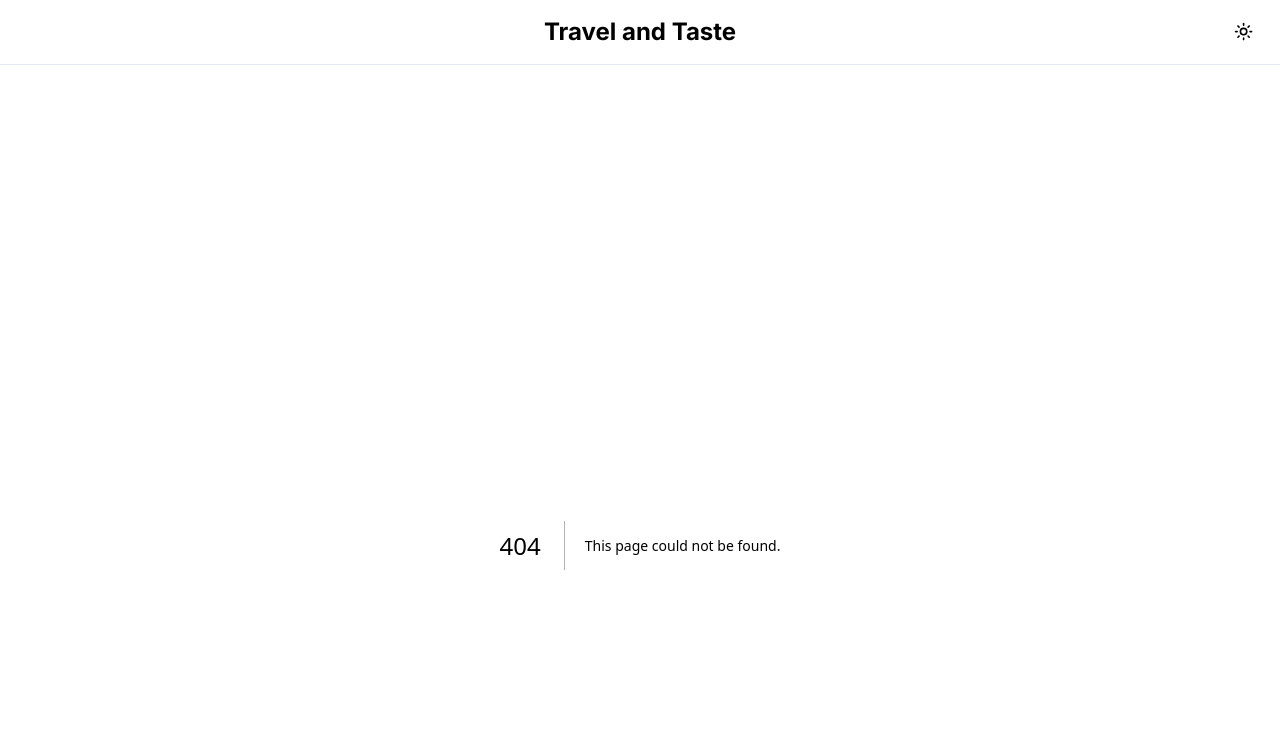
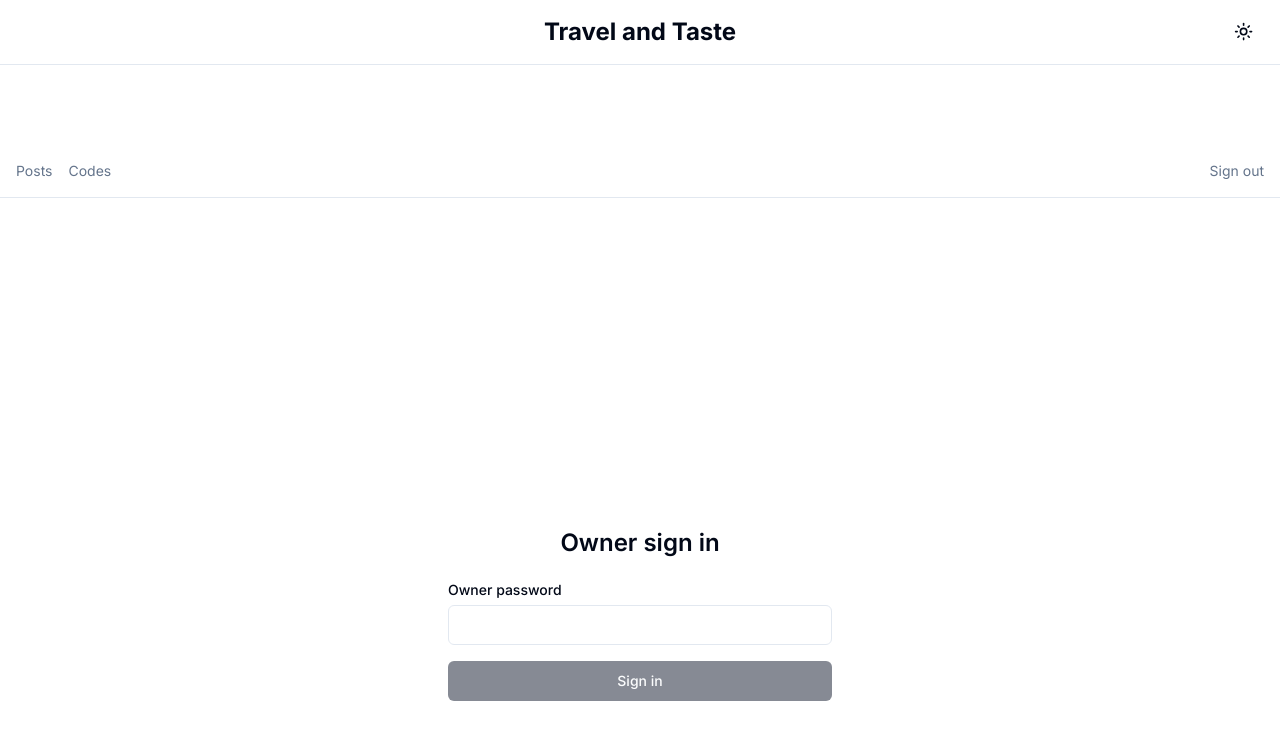
Before and after one commit to pretxel/travel-taste, a Next.js app: page /admin/login in a window 1280 px wide. Before the commit this address had no page. Shown: the top 740 px of the page. Built offline with nearby package versions, Linux system fonts and the light colour scheme.

Commit message:
feat(admin): admin layout with nav and sign out

```diff
--- /dev/null
+++ b/app/admin/layout.tsx
@@ -0,0 +1,11 @@
+import React from 'react';
+import { AdminNav } from '@/components/admin/admin-nav';
+
+export default function AdminLayout({ children }: { children: React.ReactNode }) {
+  return (
+    <div className="min-h-screen">
+      <AdminNav />
+      <main className="container mx-auto p-4">{children}</main>
+    </div>
+  );
+}
--- /dev/null
+++ b/app/admin/login/page.tsx
@@ -0,0 +1,14 @@
+import { OwnerLogin } from '@/components/auth/owner-login';
+
+export default function Page() {
+  return (
+    <div className="flex min-h-screen items-center justify-center p-4">
+      <div className="w-full max-w-sm space-y-6">
+        <div className="text-center">
+          <h1 className="text-2xl font-semibold">Owner sign in</h1>
+        </div>
+        <OwnerLogin />
+      </div>
+    </div>
+  );
+}
--- /dev/null
+++ b/components/admin/admin-nav.tsx
@@ -0,0 +1,41 @@
+'use client';
+import Link from 'next/link';
+import { usePathname } from 'next/navigation';
+import { cn } from '@/lib/utils';
+
+const tabs = [
+  { href: '/admin', label: 'Posts' },
+  { href: '/admin/codes', label: 'Codes' },
+];
+
+export function AdminNav() {
+  const pathname = usePathname();
+  return (
+    <nav className="flex items-center justify-between border-b p-4">
+      <div className="flex gap-4">
+        {tabs.map(t => (
+          <Link
+            key={t.href}
+            href={t.href}
+            className={cn(
+              'text-sm',
+              pathname === t.href ? 'font-semibold' : 'text-muted-foreground'
+            )}
+          >
+            {t.label}
+          </Link>
+        ))}
+      </div>
+      <button
+        type="button"
+        className="text-sm text-muted-foreground hover:text-foreground"
+        onClick={async () => {
+          await fetch('/api/admin/logout', { method: 'POST' });
+          window.location.href = '/admin/login';
+        }}
+      >
+        Sign out
+      </button>
+    </nav>
+  );
+}
--- /dev/null
+++ b/components/auth/owner-login.tsx
@@ -0,0 +1,52 @@
+'use client';
+import React, { useState } from 'react';
+import { Button } from '@/components/ui/button';
+import { Input } from '@/components/ui/input';
+import { Label } from '@/components/ui/label';
+
+export function OwnerLogin() {
+  const [pwd, setPwd] = useState('');
+  const [err, setErr] = useState('');
+  const [busy, setBusy] = useState(false);
+
+  async function onSubmit(e: React.FormEvent) {
+    e.preventDefault();
+    setBusy(true);
+    setErr('');
+    const res = await fetch('/api/admin/login', {
+      method: 'POST',
+      headers: { 'content-type': 'application/json' },
+      body: JSON.stringify({ password: pwd }),
+    });
+    setBusy(false);
+    if (res.ok) {
+      window.location.href = '/admin';
+      return;
+    }
+    if (res.status === 429) {
+      const j = await res.json().catch(() => ({}));
+      setErr(j.error ?? 'Too many attempts');
+      return;
+    }
+    setErr('Invalid password');
+  }
+
+  return (
+    <form onSubmit={onSubmit} className="grid gap-4">
+      <div className="grid gap-2">
+        <Label htmlFor="owner-pwd">Owner password</Label>
+        <Input
+          id="owner-pwd"
+          type="password"
+          value={pwd}
+          onChange={e => setPwd(e.target.value)}
+          required
+        />
+        {err && <p className="text-sm text-red-500">{err}</p>}
+      </div>
+      <Button type="submit" disabled={busy || !pwd}>
+        {busy ? 'Signing in…' : 'Sign in'}
+      </Button>
+    </form>
+  );
+}
```
